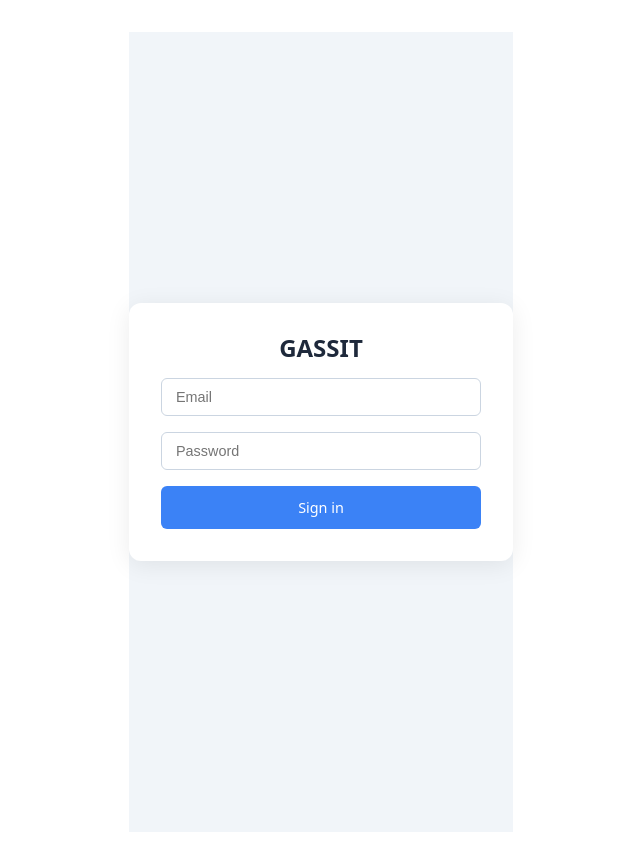
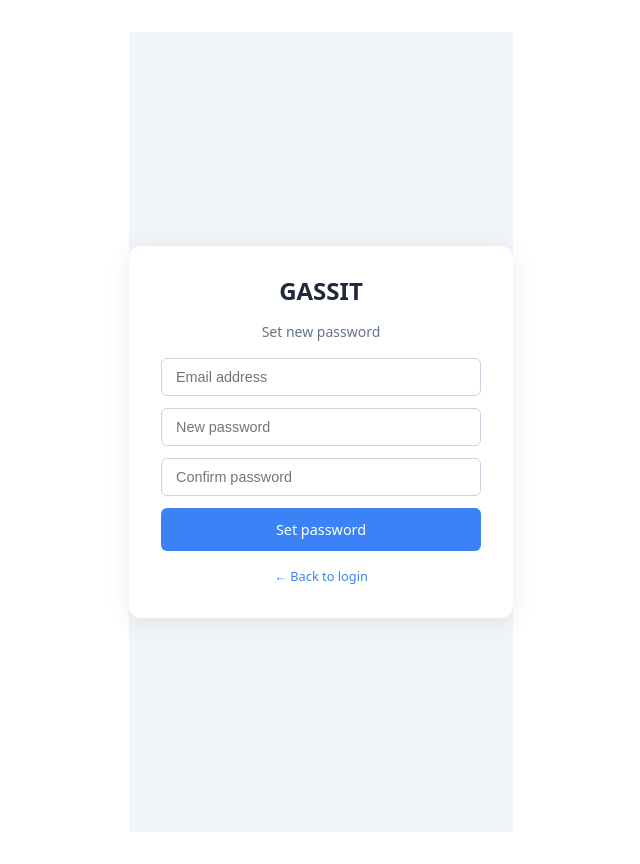
Before and after one commit to zapkothimofej/Gassit, a Vue app in the folder frontend/: page /password-reset/1 in a window 1280 px wide. Before the commit this address led to /login. Shown: the whole page, without its empty margins (319-959 px from the left). Built offline with nearby package versions, Linux system fonts and the light colour scheme.

Commit message:
feat: US-044 - Login, 2FA verify, password reset pages

```diff
--- a/frontend/src/router/index.ts
+++ b/frontend/src/router/index.ts
@@ -12,6 +12,24 @@ const routes: RouteRecordRaw[] = [
     path: '/403',
     name: 'Forbidden',
     component: () => import('../views/ForbiddenView.vue'),
+    meta: { public: true },
+  },
+  {
+    path: '/login/2fa',
+    name: 'TwoFactor',
+    component: () => import('../views/TwoFactorView.vue'),
+    meta: { public: true },
+  },
+  {
+    path: '/password-reset',
+    name: 'PasswordReset',
+    component: () => import('../views/PasswordResetView.vue'),
+    meta: { public: true },
+  },
+  {
+    path: '/password-reset/:token',
+    name: 'PasswordResetConfirm',
+    component: () => import('../views/PasswordResetConfirmView.vue'),
     meta: { public: true },
   },
   {
--- a/frontend/src/views/LoginView.vue
+++ b/frontend/src/views/LoginView.vue
@@ -16,10 +16,14 @@ async function submit() {
   error.value = ''
   loading.value = true
   try {
-    await auth.login(email.value, password.value)
+    const result = await auth.login(email.value, password.value)
+    if (result?.requires_2fa) {
+      router.push({ name: 'TwoFactor', query: { temp_token: result.temp_token } })
+      return
+    }
     const redirect = (route.query.redirect as string) || '/dashboard'
     router.push(redirect)
-  } catch (e: unknown) {
+  } catch {
     error.value = 'Invalid credentials'
   } finally {
     loading.value = false
@@ -37,6 +41,7 @@ async function submit() {
       <button type="submit" :disabled="loading">
         {{ loading ? 'Signing in…' : 'Sign in' }}
       </button>
+      <a href="/password-reset" class="forgot-link">Forgot password?</a>
     </form>
   </div>
 </template>
@@ -95,4 +100,11 @@ button:disabled {
   font-size: 0.85rem;
   margin: 0;
 }
+
+.forgot-link {
+  font-size: 0.8rem;
+  color: #3b82f6;
+  text-align: center;
+  text-decoration: none;
+}
 </style>
--- /dev/null
+++ b/frontend/src/views/PasswordResetConfirmView.vue
@@ -0,0 +1,120 @@
+<script setup lang="ts">
+import { ref } from 'vue'
+import { useRoute } from 'vue-router'
+import api from '../api/axios'
+
+const route = useRoute()
+const token = route.params.token as string
+
+const email = ref('')
+const password = ref('')
+const passwordConfirm = ref('')
+const success = ref(false)
+const error = ref('')
+const loading = ref(false)
+
+async function submit() {
+  if (password.value !== passwordConfirm.value) {
+    error.value = 'Passwords do not match'
+    return
+  }
+  error.value = ''
+  loading.value = true
+  try {
+    await api.post('/auth/reset-password', {
+      token,
+      email: email.value,
+      password: password.value,
+      password_confirmation: passwordConfirm.value,
+    })
+    success.value = true
+  } catch {
+    error.value = 'Password reset failed. The link may have expired.'
+  } finally {
+    loading.value = false
+  }
+}
+</script>
+
+<template>
+  <div class="page">
+    <div class="card">
+      <h1>GASSIT</h1>
+      <p class="subtitle">Set new password</p>
+
+      <div v-if="success" class="success-msg">
+        Password updated. <a href="/login">Sign in</a>
+      </div>
+
+      <form v-else @submit.prevent="submit">
+        <p v-if="error" class="error">{{ error }}</p>
+        <input v-model="email" type="email" placeholder="Email address" required class="field-input" />
+        <input v-model="password" type="password" placeholder="New password" required minlength="8" class="field-input" />
+        <input v-model="passwordConfirm" type="password" placeholder="Confirm password" required class="field-input" />
+        <button type="submit" :disabled="loading">
+          {{ loading ? 'Saving…' : 'Set password' }}
+        </button>
+      </form>
+
+      <a href="/login" class="back-link">← Back to login</a>
+    </div>
+  </div>
+</template>
+
+<style scoped>
+.page {
+  min-height: 100vh;
+  display: flex;
+  align-items: center;
+  justify-content: center;
+  background: #f1f5f9;
+}
+
+.card {
+  background: #fff;
+  padding: 2rem;
+  border-radius: 12px;
+  box-shadow: 0 4px 24px rgba(0,0,0,0.08);
+  display: flex;
+  flex-direction: column;
+  gap: 1rem;
+  width: 320px;
+}
+
+h1 { margin: 0; font-size: 1.5rem; text-align: center; color: #1e293b; }
+.subtitle { margin: 0; text-align: center; color: #64748b; font-size: 0.875rem; }
+
+form { display: flex; flex-direction: column; gap: 0.75rem; }
+
+.field-input {
+  border: 1px solid #cbd5e1;
+  border-radius: 6px;
+  padding: 0.625rem 0.875rem;
+  font-size: 0.9rem;
+  width: 100%;
+  box-sizing: border-box;
+}
+
+button {
+  background: #3b82f6;
+  color: #fff;
+  border: none;
+  border-radius: 6px;
+  padding: 0.75rem;
+  font-size: 0.9rem;
+  cursor: pointer;
+}
+button:disabled { opacity: 0.6; cursor: not-allowed; }
+
+.success-msg {
+  background: #dcfce7;
+  color: #166534;
+  padding: 0.875rem;
+  border-radius: 8px;
+  font-size: 0.875rem;
+  text-align: center;
+}
+
+.error { color: #ef4444; font-size: 0.85rem; margin: 0; }
+.back-link { font-size: 0.8rem; color: #3b82f6; text-align: center; text-decoration: none; }
+</style>
--- /dev/null
+++ b/frontend/src/views/PasswordResetView.vue
@@ -0,0 +1,109 @@
+<script setup lang="ts">
+import { ref } from 'vue'
+import api from '../api/axios'
+
+const email = ref('')
+const success = ref(false)
+const error = ref('')
+const loading = ref(false)
+
+async function submit() {
+  error.value = ''
+  loading.value = true
+  try {
+    await api.post('/auth/forgot-password', { email: email.value })
+    success.value = true
+  } catch {
+    error.value = 'Could not send reset email. Check the address and try again.'
+  } finally {
+    loading.value = false
+  }
+}
+</script>
+
+<template>
+  <div class="page">
+    <div class="card">
+      <h1>GASSIT</h1>
+      <p class="subtitle">Reset your password</p>
+
+      <div v-if="success" class="success-msg">
+        Check your email for a password reset link.
+      </div>
+
+      <form v-else @submit.prevent="submit">
+        <p v-if="error" class="error">{{ error }}</p>
+        <input
+          v-model="email"
+          type="email"
+          placeholder="Email address"
+          required
+          class="field-input"
+        />
+        <button type="submit" :disabled="loading">
+          {{ loading ? 'Sending…' : 'Send reset link' }}
+        </button>
+      </form>
+
+      <a href="/login" class="back-link">← Back to login</a>
+    </div>
+  </div>
+</template>
+
+<style scoped>
+.page {
+  min-height: 100vh;
+  display: flex;
+  align-items: center;
+  justify-content: center;
+  background: #f1f5f9;
+}
+
+.card {
+  background: #fff;
+  padding: 2rem;
+  border-radius: 12px;
+  box-shadow: 0 4px 24px rgba(0,0,0,0.08);
+  display: flex;
+  flex-direction: column;
+  gap: 1rem;
+  width: 320px;
+}
+
+h1 { margin: 0; font-size: 1.5rem; text-align: center; color: #1e293b; }
+.subtitle { margin: 0; text-align: center; color: #64748b; font-size: 0.875rem; }
+
+form { display: flex; flex-direction: column; gap: 0.75rem; }
+
+.field-input {
+  border: 1px solid #cbd5e1;
+  border-radius: 6px;
+  padding: 0.625rem 0.875rem;
+  font-size: 0.9rem;
+  width: 100%;
+  box-sizing: border-box;
+}
+
+button {
+  background: #3b82f6;
+  color: #fff;
+  border: none;
+  border-radius: 6px;
+  padding: 0.75rem;
+  font-size: 0.9rem;
+  cursor: pointer;
+}
+button:disabled { opacity: 0.6; cursor: not-allowed; }
+
+.success-msg {
+  background: #dcfce7;
+  color: #166534;
+  padding: 0.875rem;
+  border-radius: 8px;
+  font-size: 0.875rem;
+  text-align: center;
+}
+
+.error { color: #ef4444; font-size: 0.85rem; margin: 0; }
+.back-link { font-size: 0.8rem; color: #3b82f6; text-align: center; text-decoration: none; }
+</style>
--- /dev/null
+++ b/frontend/src/views/TwoFactorView.vue
@@ -0,0 +1,110 @@
+<script setup lang="ts">
+import { ref } from 'vue'
+import { useRouter, useRoute } from 'vue-router'
+import { useAuthStore } from '../stores/auth'
+import api from '../api/axios'
+
+const router = useRouter()
+const route = useRoute()
+const auth = useAuthStore()
+
+const code = ref('')
+const error = ref('')
+const loading = ref(false)
+
+const tempToken = route.query.temp_token as string
+
+async function submit() {
+  if (code.value.length !== 6) {
+    error.value = 'Please enter 6-digit code'
+    return
+  }
+  error.value = ''
+  loading.value = true
+  try {
+    const response = await api.post('/auth/2fa/verify', {
+      temp_token: tempToken,
+      code: code.value,
+    })
+    auth.token = response.data.token
+    localStorage.setItem('auth_token', response.data.token)
+    auth.user = response.data.user
+    router.push('/dashboard')
+  } catch {
+    error.value = 'Invalid code. Please try again.'
+  } finally {
+    loading.value = false
+  }
+}
+</script>
+
+<template>
+  <div class="page">
+    <form class="card" @submit.prevent="submit">
+      <h1>GASSIT</h1>
+      <p class="subtitle">Two-factor authentication</p>
+      <p v-if="error" class="error">{{ error }}</p>
+      <input
+        v-model="code"
+        type="text"
+        inputmode="numeric"
+        pattern="[0-9]{6}"
+        maxlength="6"
+        placeholder="6-digit code"
+        required
+        class="code-input"
+      />
+      <button type="submit" :disabled="loading">
+        {{ loading ? 'Verifying…' : 'Verify' }}
+      </button>
+      <a href="/login" class="back-link">← Back to login</a>
+    </form>
+  </div>
+</template>
+
+<style scoped>
+.page {
+  min-height: 100vh;
+  display: flex;
+  align-items: center;
+  justify-content: center;
+  background: #f1f5f9;
+}
+
+.card {
+  background: #fff;
+  padding: 2rem;
+  border-radius: 12px;
+  box-shadow: 0 4px 24px rgba(0,0,0,0.08);
+  display: flex;
+  flex-direction: column;
+  gap: 1rem;
+  width: 320px;
+}
+
+h1 { margin: 0; font-size: 1.5rem; text-align: center; color: #1e293b; }
+.subtitle { margin: 0; text-align: center; color: #64748b; font-size: 0.875rem; }
+
+.code-input {
+  border: 1px solid #cbd5e1;
+  border-radius: 6px;
+  padding: 0.75rem;
+  font-size: 1.5rem;
+  text-align: center;
+  letter-spacing: 0.5rem;
+}
+
+button {
+  background: #3b82f6;
+  color: #fff;
+  border: none;
+  border-radius: 6px;
+  padding: 0.75rem;
+  font-size: 0.9rem;
+  cursor: pointer;
+}
+button:disabled { opacity: 0.6; cursor: not-allowed; }
+
+.error { color: #ef4444; font-size: 0.85rem; margin: 0; }
+.back-link { font-size: 0.8rem; color: #3b82f6; text-align: center; text-decoration: none; }
+</style>
```
